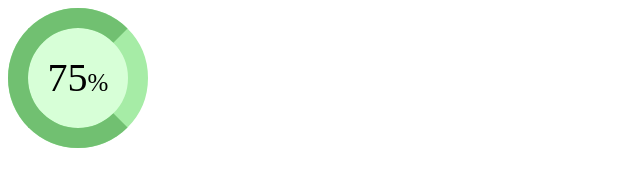
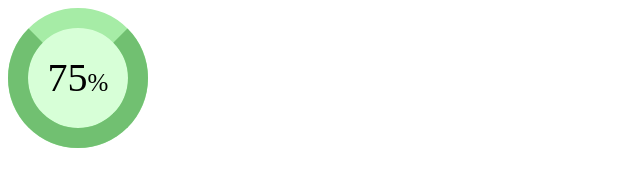
Before and after one commit to LGU-VBG/praktika-9-pm02-7120b-MaximMakushin, a plain HTML site: page index.html in a window 1280 px wide. Shown: the whole page, without its empty margins (0-640 px from the left). Drawn offline with Linux system fonts and the light colour scheme.

Commit message:
commit13

```diff
--- a/styles.css
+++ b/styles.css
@@ -11,7 +11,7 @@ div {
 }
 
 .circle2 {
-  border-color: rgb(113, 192, 113) transparent rgba(113, 192, 113, 1)
+  border-color: transparent rgb(113, 192, 113) rgba(113, 192, 113, 1)
     rgba(113, 192, 113, 1);
   position: absolute;
   top: 8px;
```
